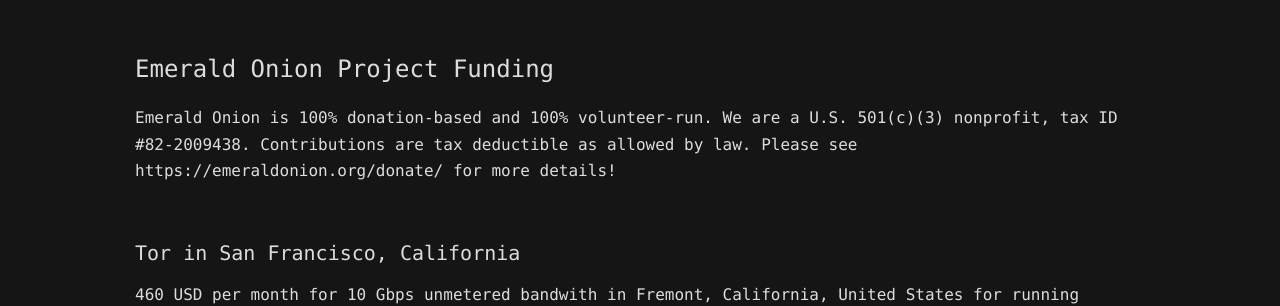
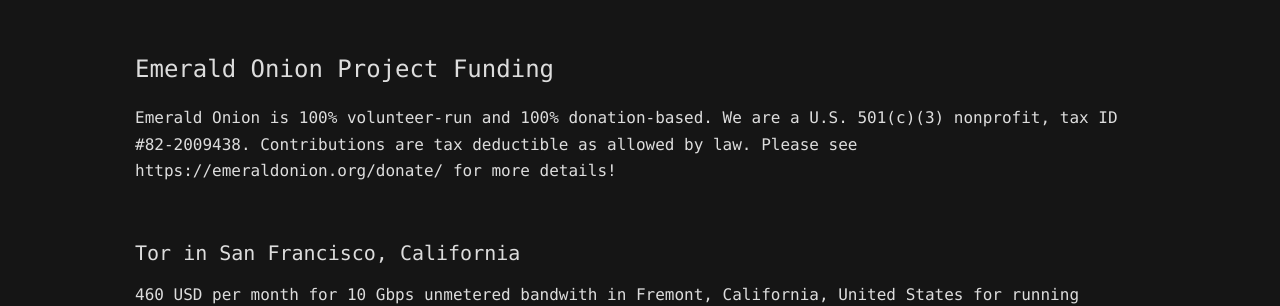
Before and after one commit to emeraldonion/emeraldonion.github.io, a Jekyll site: the page built from draft.md, in a window 1280 px wide and 900 px high. Shown: the part 156-462 px from the top of the window. Built offline with Jekyll 4.4.1, drawn with Linux system fonts in a browser that asks for light colours; our own code applies the rules of GitHub Pages for plain Markdown files.

```diff
--- a/draft.md
+++ b/draft.md
@@ -1,6 +1,6 @@
 # Emerald Onion Project Funding
 
-Emerald Onion is 100% donation-based and 100% volunteer-run. We are a U.S. 501(c)(3) nonprofit, tax ID #82-2009438. Contributions are tax deductible as allowed by law. Please see https://emeraldonion.org/donate/ for more details!
+Emerald Onion is 100% volunteer-run and 100% donation-based. We are a U.S. 501(c)(3) nonprofit, tax ID #82-2009438. Contributions are tax deductible as allowed by law. Please see https://emeraldonion.org/donate/ for more details!
 
 ## Tor in San Francisco, California
 
```
